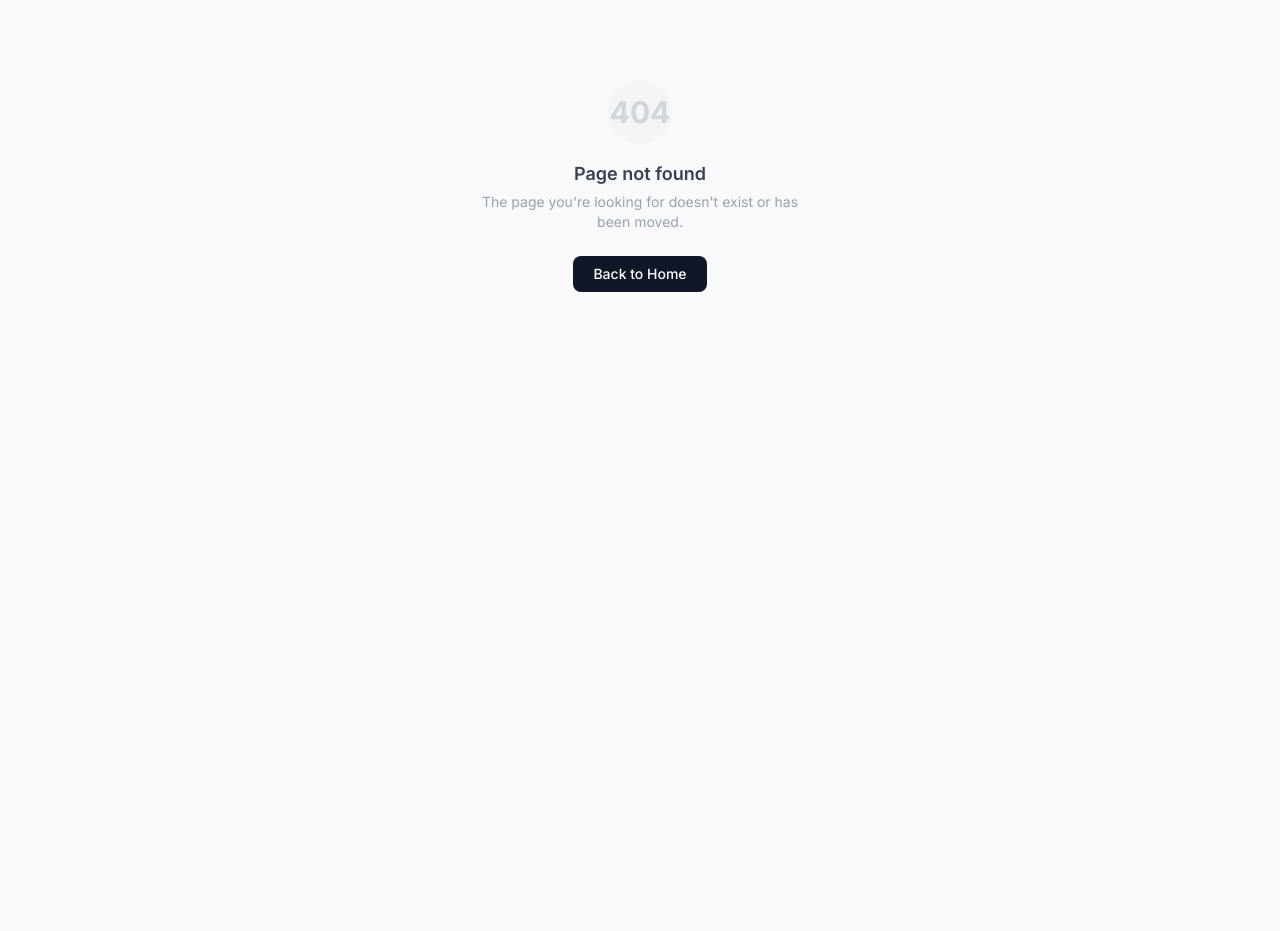
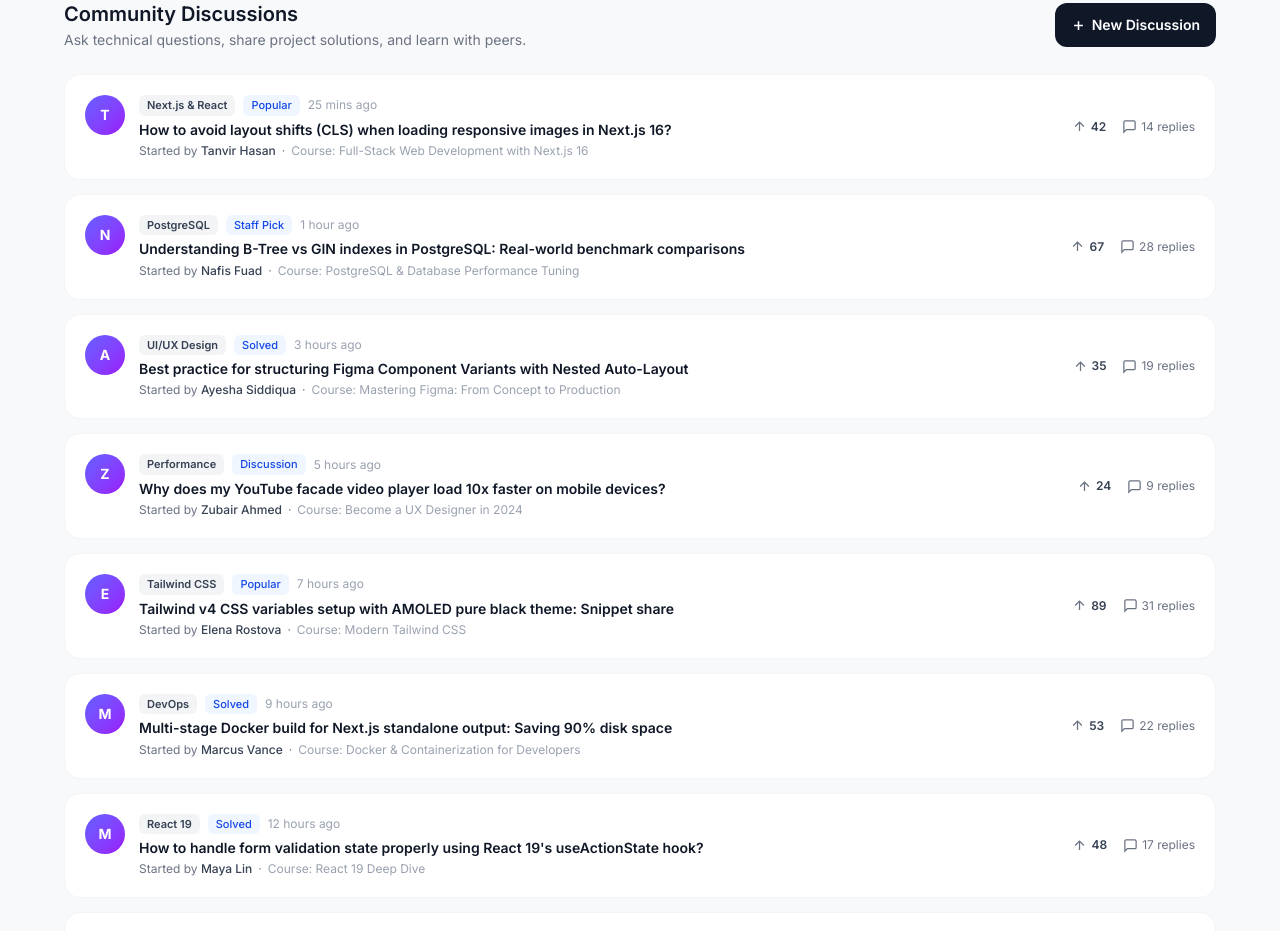
Before and after one commit to iMoloy/LearnHub, a Next.js app in the folder client/: page /community in a window 1280 px wide. Before the commit this address had no page. Shown: the top 931 px of the page. Before the commit the page ends 800 px from the top, so only its background shows below. Built offline with nearby package versions, Linux system fonts and the light colour scheme.

Commit message:
feat(frontend-community): add peer discussions with tags, upvotes and course links

```diff
--- /dev/null
+++ b/client/src/app/(public)/community/page.tsx
@@ -0,0 +1,249 @@
+import Link from "next/link";
+import type { Metadata } from "next";
+
+export const metadata: Metadata = {
+  title: "Community Discussions — LearnHub",
+  description: "Join discussions, ask questions, and collaborate with student peers on LearnHub.",
+};
+
+const DISCUSSIONS = [
+  {
+    id: 1,
+    title: "How to avoid layout shifts (CLS) when loading responsive images in Next.js 16?",
+    category: "Next.js & React",
+    author: "Tanvir Hasan",
+    avatar: "T",
+    replies: 14,
+    upvotes: 42,
+    time: "25 mins ago",
+    badge: "Popular",
+    courseLink: "/courses/3",
+    courseTitle: "Full-Stack Web Development with Next.js 16",
+  },
+  {
+    id: 2,
+    title: "Understanding B-Tree vs GIN indexes in PostgreSQL: Real-world benchmark comparisons",
+    category: "PostgreSQL",
+    author: "Nafis Fuad",
+    avatar: "N",
+    replies: 28,
+    upvotes: 67,
+    time: "1 hour ago",
+    badge: "Staff Pick",
+    courseLink: "/courses/4",
+    courseTitle: "PostgreSQL & Database Performance Tuning",
+  },
+  {
+    id: 3,
+    title: "Best practice for structuring Figma Component Variants with Nested Auto-Layout",
+    category: "UI/UX Design",
+    author: "Ayesha Siddiqua",
+    avatar: "A",
+    replies: 19,
+    upvotes: 35,
+    time: "3 hours ago",
+    badge: "Solved",
+    courseLink: "/courses/2",
+    courseTitle: "Mastering Figma: From Concept to Production",
+  },
+  {
+    id: 4,
+    title: "Why does my YouTube facade video player load 10x faster on mobile devices?",
+    category: "Performance",
+    author: "Zubair Ahmed",
+    avatar: "Z",
+    replies: 9,
+    upvotes: 24,
+    time: "5 hours ago",
+    badge: "Discussion",
+    courseLink: "/courses/1",
+    courseTitle: "Become a UX Designer in 2024",
+  },
+  {
+    id: 5,
+    title: "Tailwind v4 CSS variables setup with AMOLED pure black theme: Snippet share",
+    category: "Tailwind CSS",
+    author: "Elena Rostova",
+    avatar: "E",
+    replies: 31,
+    upvotes: 89,
+    time: "7 hours ago",
+    badge: "Popular",
+    courseLink: "/courses/5",
+    courseTitle: "Modern Tailwind CSS",
+  },
+  {
+    id: 6,
+    title: "Multi-stage Docker build for Next.js standalone output: Saving 90% disk space",
+    category: "DevOps",
+    author: "Marcus Vance",
+    avatar: "M",
+    replies: 22,
+    upvotes: 53,
+    time: "9 hours ago",
+    badge: "Solved",
+    courseLink: "/courses/6",
+    courseTitle: "Docker & Containerization for Developers",
+  },
+  {
+    id: 7,
+    title: "How to handle form validation state properly using React 19's useActionState hook?",
+    category: "React 19",
+    author: "Maya Lin",
+    avatar: "M",
+    replies: 17,
+    upvotes: 48,
+    time: "12 hours ago",
+    badge: "Solved",
+    courseLink: "/courses/7",
+    courseTitle: "React 19 Deep Dive",
+  },
+  {
+    id: 8,
+    title: "JWT token in httpOnly cookie vs localStorage: Security analysis against XSS attacks",
+    category: "Security",
+    author: "Samir K. Patel",
+    avatar: "S",
+    replies: 45,
+    upvotes: 112,
+    time: "14 hours ago",
+    badge: "Staff Pick",
+    courseLink: "/courses/10",
+    courseTitle: "Web Security & Ethical Hacking Essentials",
+  },
+  {
+    id: 9,
+    title: "Clean Architecture in Express: Moving business logic completely out of Controllers",
+    category: "Backend",
+    author: "Jason Cooper",
+    avatar: "J",
+    replies: 12,
+    upvotes: 39,
+    time: "1 day ago",
+    badge: "Discussion",
+    courseLink: "/courses/8",
+    courseTitle: "RESTful API Engineering with Express",
+  },
+  {
+    id: 10,
+    title: "Python List Comprehensions vs map()/filter(): Which is faster in Python 3.12?",
+    category: "Python",
+    author: "Dr. Angela Barnes",
+    avatar: "A",
+    replies: 26,
+    upvotes: 62,
+    time: "1 day ago",
+    badge: "Discussion",
+    courseLink: "/courses/9",
+    courseTitle: "Complete Python Mastery",
+  },
+  {
+    id: 11,
+    title: "How to make motion UI accessible: Respecting prefers-reduced-motion media query",
+    category: "Accessibility",
+    author: "Chloe Dupont",
+    avatar: "C",
+    replies: 8,
+    upvotes: 29,
+    time: "2 days ago",
+    badge: "Solved",
+    courseLink: "/courses/11",
+    courseTitle: "UI/UX Micro-Interactions & Motion Design",
+  },
+  {
+    id: 12,
+    title: "Fixing Git detached HEAD state without losing uncommitted or stashed work",
+    category: "Git",
+    author: "Nathan Cole",
+    avatar: "N",
+    replies: 34,
+    upvotes: 75,
+    time: "2 days ago",
+    badge: "Popular",
+    courseLink: "/courses/12",
+    courseTitle: "Git, GitHub & Collaborative Workflows",
+  },
+];
+
+export default function CommunityPage() {
+  return (
+    <section className="max-w-6xl mx-auto">
+      <div className="flex flex-col sm:flex-row sm:items-center justify-between gap-4 mb-6">
+        <div>
+          <h1 className="text-xl font-semibold text-gray-900 dark:text-white">
+            Community Discussions
+          </h1>
+          <p className="text-sm text-gray-500 dark:text-neutral-400 mt-0.5">
+            Ask technical questions, share project solutions, and learn with peers.
+          </p>
+        </div>
+        <button
+          type="button"
+          className="inline-flex items-center justify-center gap-1.5 px-4 py-2.5 bg-gray-900 dark:bg-white text-white dark:text-gray-900 text-sm font-semibold rounded-xl hover:bg-gray-700 dark:hover:bg-neutral-200 transition-colors min-h-11"
+        >
+          <svg width="15" height="15" viewBox="0 0 24 24" fill="none" stroke="currentColor" strokeWidth="2.5" aria-hidden="true">
+            <path d="M12 5v14M5 12h14" />
+          </svg>
+          New Discussion
+        </button>
+      </div>
+
+      <div className="space-y-3.5">
+        {DISCUSSIONS.map((item) => (
+          <article
+            key={item.id}
+            className="bg-white dark:bg-black rounded-2xl border border-gray-100 dark:border-neutral-800 p-5 flex flex-col sm:flex-row sm:items-center justify-between gap-4 hover:shadow-md transition-shadow"
+          >
+            <div className="flex items-start gap-3.5 flex-1 min-w-0">
+              <div className="w-10 h-10 rounded-full bg-gradient-to-br from-indigo-500 to-purple-600 text-white flex items-center justify-center text-sm font-bold flex-shrink-0">
+                {item.avatar}
+              </div>
+
+              <div className="min-w-0 flex-1">
+                <div className="flex flex-wrap items-center gap-2 mb-1">
+                  <span className="text-[11px] font-semibold px-2 py-0.5 rounded-md bg-gray-100 text-gray-700 dark:bg-neutral-900 dark:text-neutral-300">
+                    {item.category}
+                  </span>
+                  <span className="text-[11px] font-medium px-2 py-0.5 rounded-md bg-blue-50 text-blue-700 dark:bg-blue-950/60 dark:text-blue-300">
+                    {item.badge}
+                  </span>
+                  <span className="text-xs text-gray-400 dark:text-neutral-500">
+                    {item.time}
+                  </span>
+                </div>
+
+                <h2 className="text-sm font-semibold text-gray-900 dark:text-white leading-snug hover:text-indigo-600 dark:hover:text-indigo-400 cursor-pointer">
+                  {item.title}
+                </h2>
+
+                <p className="text-xs text-gray-500 dark:text-neutral-400 mt-1 flex items-center gap-1.5 truncate">
+                  <span>Started by <strong className="font-medium text-gray-700 dark:text-neutral-300">{item.author}</strong></span>
+                  <span>·</span>
+                  <Link href={item.courseLink} className="hover:underline truncate text-gray-400 dark:text-neutral-500">
+                    Course: {item.courseTitle}
+                  </Link>
+                </p>
+              </div>
+            </div>
+
+            <div className="flex items-center gap-4 sm:flex-shrink-0 self-end sm:self-center border-t sm:border-t-0 border-gray-50 dark:border-neutral-900 pt-2 sm:pt-0">
+              <div className="flex items-center gap-1 text-xs text-gray-500 dark:text-neutral-400">
+                <svg width="15" height="15" viewBox="0 0 24 24" fill="none" stroke="currentColor" strokeWidth="2" aria-hidden="true">
+                  <path d="M12 19V5M5 12l7-7 7 7" />
+                </svg>
+                <span className="font-semibold text-gray-700 dark:text-neutral-200">{item.upvotes}</span>
+              </div>
+
+              <div className="flex items-center gap-1 text-xs text-gray-500 dark:text-neutral-400">
+                <svg width="15" height="15" viewBox="0 0 24 24" fill="none" stroke="currentColor" strokeWidth="2" aria-hidden="true">
+                  <path d="M21 15a2 2 0 0 1-2 2H7l-4 4V5a2 2 0 0 1 2-2h14a2 2 0 0 1 2 2z" />
+                </svg>
+                <span>{item.replies} replies</span>
+              </div>
+            </div>
+          </article>
+        ))}
+      </div>
+    </section>
+  );
+}
```
